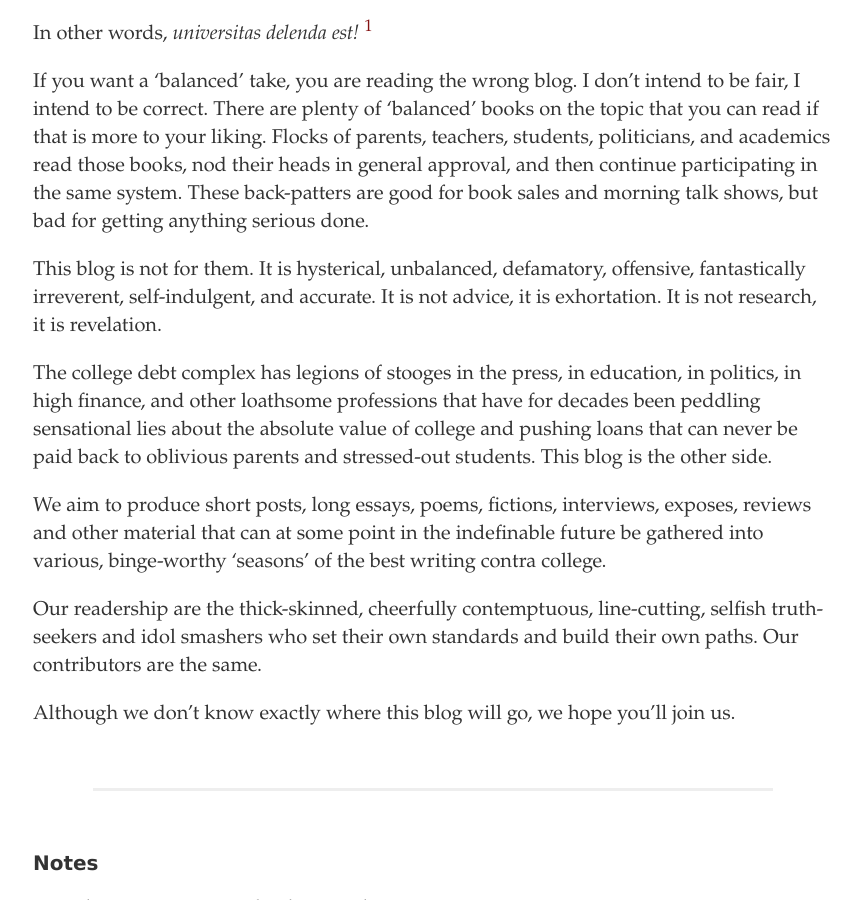
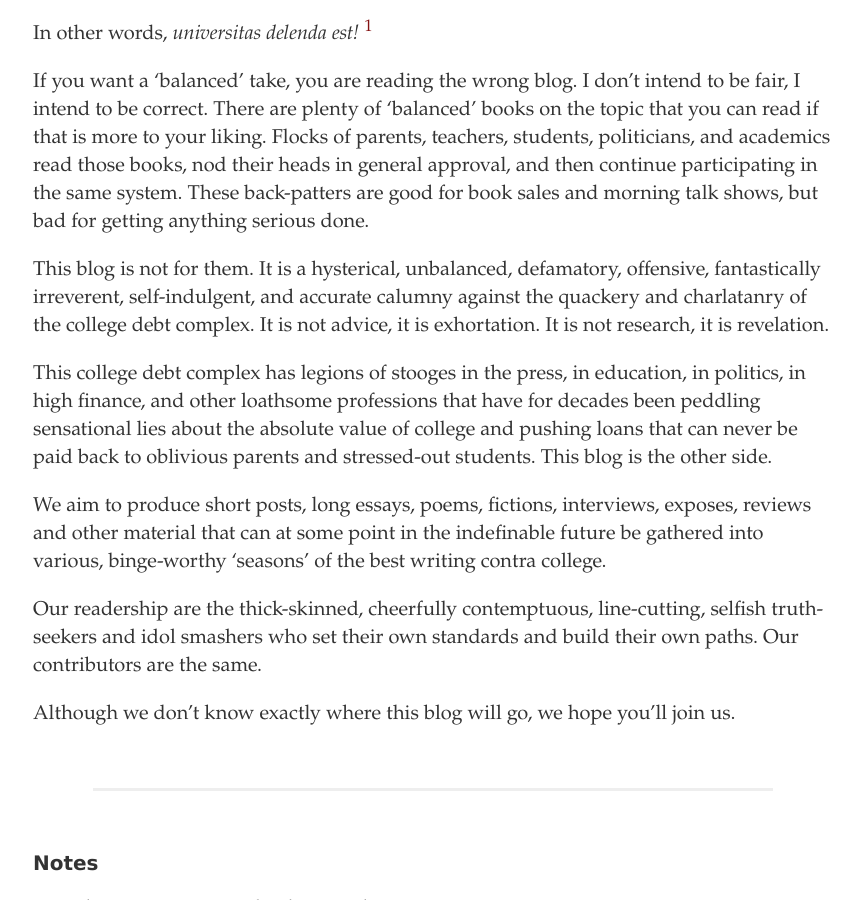
Before and after one commit to derykmakgill/nsi, a Jekyll site: the page built from _posts/2019-11-18-hello.md, in a window 1280 px wide and 900 px high, scrolled down 468 px. Shown: the whole window, without its empty margins (207-1068 px from the left). Built offline with Jekyll 4.4.1, drawn with Linux system fonts in a browser that asks for light colours.

Commit message:
Update 2019-11-18-hello.md

```diff
--- a/_posts/2019-11-18-hello.md
+++ b/_posts/2019-11-18-hello.md
@@ -11,9 +11,9 @@ In other words, *universitas delenda est!* [^1]
 
 If you want a 'balanced' take, you are reading the wrong blog. I don't intend to be fair, I intend to be correct. There are plenty of 'balanced' books on the topic that you can read if that is more to your liking. Flocks of parents, teachers, students, politicians, and academics read those books, nod their heads in general approval, and then continue participating in the same system. These back-patters are good for book sales and morning talk shows, but bad for getting anything serious done.
 
-This blog is not for them. It is hysterical, unbalanced, defamatory, offensive, fantastically irreverent, self-indulgent, and accurate. It is not advice, it is exhortation. It is not research, it is revelation.
+This blog is not for them. It is a hysterical, unbalanced, defamatory, offensive, fantastically irreverent, self-indulgent, and accurate calumny against the quackery and charlatanry of the college debt complex. It is not advice, it is exhortation. It is not research, it is revelation.
 
-The college debt complex has legions of stooges in the press, in education, in politics, in high finance, and other loathsome professions that have for decades been peddling sensational lies about the absolute value of college and pushing loans that can never be paid back to oblivious parents and stressed-out students. This blog is the other side.
+This college debt complex has legions of stooges in the press, in education, in politics, in high finance, and other loathsome professions that have for decades been peddling sensational lies about the absolute value of college and pushing loans that can never be paid back to oblivious parents and stressed-out students. This blog is the other side.
 
 We aim to produce short posts, long essays, poems, fictions, interviews, exposes, reviews and other material that can at some point in the indefinable future be gathered into various, binge-worthy 'seasons' of the best writing contra college.
 
```
